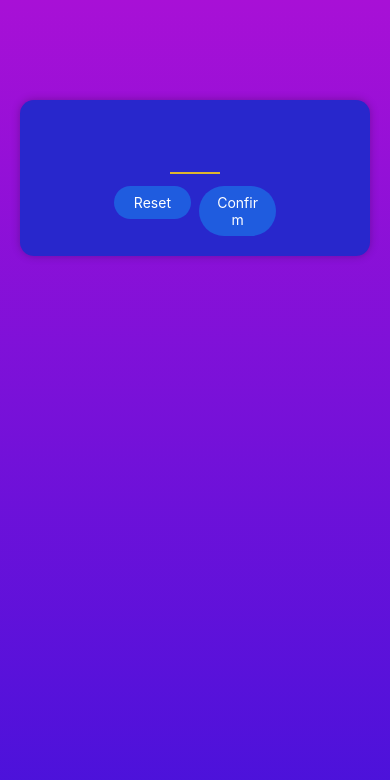
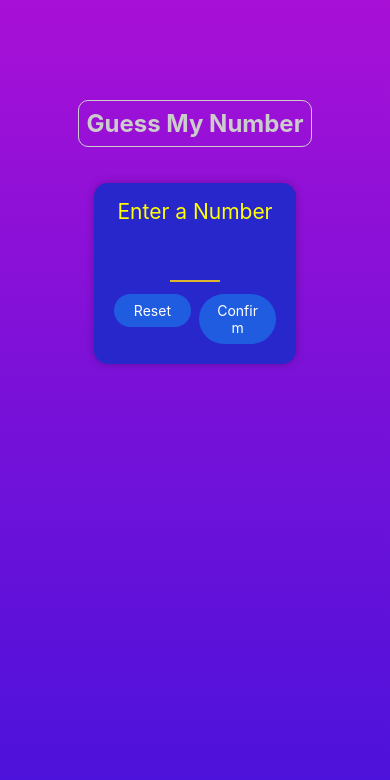
Before and after one commit to Midhunx01/numberGusserGame, a React Native app: screen / in a window 390 px wide. Shown: the top 780 px of the page. Built offline with nearby package versions, Linux system fonts and the light colour scheme.

Commit message:
Improved Screen Visuals

```diff
--- a/App.js
+++ b/App.js
@@ -4,20 +4,31 @@ import { LinearGradient } from 'expo-linear-gradient';
 
 import StartScreen from './screens/StartScreen';
 import GameScreen from './screens/GameScreen';
+import GameOverScreen from './screens/GameOverScreen';
 
 
 export default function App() {
 
   const [userNumber, setUserNumber] = useState();
+  const [gameIsOver, setGameIsOver] = useState(true)
 
   function onPickNumberHandler(choosenNumber) {
     setUserNumber(choosenNumber);
+    setGameIsOver(false);
+  }
+
+  function gameOverHandler() {
+    setGameIsOver(true);
   }
 
   let screen = <StartScreen onPickNumber={onPickNumberHandler} />
 
   if (userNumber) {
-    screen = <GameScreen />
+    screen = <GameScreen userNumber={userNumber} onGameOver={gameOverHandler} />
+  }
+
+  if (gameIsOver && userNumber ) {
+    screen = <GameOverScreen/>
   }
 
 
--- /dev/null
+++ b/components/Card.js
@@ -0,0 +1,27 @@
+import { View, StyleSheet } from "react-native";
+
+export default function Card ({ children }) {
+    return (
+        <View style={styles.inputContainer}>{children}</View>
+
+    )
+
+};
+
+
+const styles = StyleSheet.create({
+    inputContainer: {
+        justifyContent: 'center',
+        alignItems: 'center',
+        marginTop: 36,
+        marginHorizontal: 20,
+        padding: 16,
+        backgroundColor: '#2827CC',
+        borderRadius: 14,
+        elevation: 4,
+        shadowColor: 'black',
+        shadowRadius: 8,
+        ShadowOffset: { width: 5, height: 20 },
+        shadowOpacity: 0.25,
+    },
+})
--- /dev/null
+++ b/components/InstructionText.js
@@ -0,0 +1,15 @@
+import { Text, StyleSheet } from "react-native"
+
+export default function instructionText ({children}) {
+    return (
+        <Text style={styles.instructionText} >{children}</Text>
+    )
+};
+
+
+const styles = StyleSheet.create({
+    instructionText: {
+        color: 'yellow',
+        fontSize: 21,
+    },
+})
--- /dev/null
+++ b/components/NumberComponent.js
@@ -0,0 +1,30 @@
+import { Text, View, StyleSheet } from 'react-native';
+
+
+export default function NumberComponent({ children }) {
+    return (
+        <View style={styles.container}>
+            <Text style={styles.text} >{children}</Text>
+        </View>
+
+    )
+}
+
+
+const styles = StyleSheet.create({
+    container: {
+        borderWidth: 2,
+        borderColor: '#ccc',
+        padding: 24,
+        margin: 24,
+        borderRadius: 8,
+        alignItems: 'center',
+        justifyContent: 'center',
+
+    },
+    text: {
+        color: '#ccc',
+        fontSize: 36,
+        fontWeight: 'bold'
+    }
+})
--- a/screens/GameOverScreen.js
+++ b/screens/GameOverScreen.js
@@ -0,0 +1,10 @@
+import { Text } from 'react-native';
+
+
+export default function GameOverScreen () {
+
+    return (
+        <Text>Game Over screen</Text>
+    )
+
+}
--- a/screens/GameScreen.js
+++ b/screens/GameScreen.js
@@ -1,16 +1,73 @@
-import { View, Text, StyleSheet } from "react-native"
+import { useState, useEffect } from "react";
+import { View, Text, StyleSheet, Alert } from "react-native"
 
 
 import Title from "../components/Title"
+import NumberComponent from "../components/NumberComponent";
+import PrimaryButton from "../components/PrimaryButton";
+import Card from '../components/Card';
+import InstructionText from "../components/InstructionText";
 
-export default function GameScreen() {
+let minBoundary = 1;
+let maxBoundary = 100;
+
+export default function GameScreen({ userNumber, onGameOver }) {
+
+    const initialGuess = generateRandomNumberBetween(1, 100, userNumber)
+    const [currentGuess, setCurrentGuess] = useState(initialGuess);
+
+
+    useEffect(() => {
+        if (currentGuess === userNumber) {
+            onGameOver();
+        }},[currentGuess, userNumber, onGameOver]);
+
+
+
+
+
+    function generateRandomNumberBetween(min, max, exclude) {
+        const randomNumber = Math.floor(Math.random() * (max - min)) + min;
+
+        if (randomNumber === exclude) {
+            return generateRandomNumberBetween(min, max, exclude);
+        } else {
+            return randomNumber;
+        }
+
+    }
+
+    function nextGuessHandler(direction) {
+
+
+
+        if ((direction === "lower" && currentGuess < userNumber) || (direction === "higher" && currentGuess > userNumber)) {
+            Alert.alert("Don't Lie", "You Know That Wrong....", [{ text: "sorry!", style: "cancel" }]);
+            return;
+        }
+
+        if (direction === "lower") {
+            maxBoundary = currentGuess;
+        } else {
+            minBoundary = currentGuess + 1;
+        }
+
+        const newRandomNumber = generateRandomNumberBetween(minBoundary, maxBoundary, currentGuess);
+        setCurrentGuess(newRandomNumber);
+
+    }
+
     return (
         <View style={styles.GameScreenContainer}>
             <Title> Opponent's Guess </Title>
+            <NumberComponent>{currentGuess}</NumberComponent>
+            <Card>
+                <InstructionText>Higher Or Lower</InstructionText>
             <View>
-                <Text>Higher Or Lower</Text>
+                <PrimaryButton onPress={nextGuessHandler.bind(this, "higher")} >+</PrimaryButton>
+                <PrimaryButton onPress={nextGuessHandler.bind(this, "lower")} >-</PrimaryButton>
             </View>
-
+            </Card>
         </View>
     )
 
--- a/screens/StartScreen.js
+++ b/screens/StartScreen.js
@@ -1,11 +1,14 @@
 import { useState } from 'react';
-import { View, TextInput, StyleSheet, Alert } from 'react-native';
+import { View, TextInput, StyleSheet, Alert, Text } from 'react-native';
 
 
 import PrimaryButton from '../components/PrimaryButton';
+import Title from '../components/Title';
+import Card from '../components/Card';
+import InstructionText from '../components/InstructionText';
 
 
-function StartScreen({onPickNumber}) {
+function StartScreen({ onPickNumber }) {
 
     const [enteredNumber, setEnteredNumber] = useState('');
 
@@ -17,7 +20,7 @@ function StartScreen({onPickNumber}) {
         const choosenNumber = parseInt(enteredNumber);
 
         if (isNaN(choosenNumber) || choosenNumber <= 0 || choosenNumber > 99) {
-            Alert.alert('Invalid Number','Enter a number less than 99 and greater than 0', [{ text: 'Okay', style: 'destructive', onPress: resetInputHandler }]);
+            Alert.alert('Invalid Number', 'Enter a number less than 99 and greater than 0', [{ text: 'Okay', style: 'destructive', onPress: resetInputHandler }]);
             return;
 
         }
@@ -30,17 +33,22 @@ function StartScreen({onPickNumber}) {
     }
 
     return (
-        <View style={styles.inputContainer}>
+        <View style={styles.rootContainer}>
+            <Title>Guess My Number</Title>
+            <Card>
+                <InstructionText>Enter a Number</InstructionText>
                 <TextInput style={styles.textInput} maxLength={2} keyboardType={'number-pad'} value={enteredNumber}
                     onChangeText={numberInputHandler} />
                 <View style={styles.buttonsContainer}>
                     <View style={styles.buttonContainer}>
-                    <PrimaryButton  onPress={resetInputHandler}>Reset</PrimaryButton>
+                        <PrimaryButton onPress={resetInputHandler}>Reset</PrimaryButton>
                     </View>
                     <View style={styles.buttonContainer}>
                         <PrimaryButton onPress={confirmInputHandler}>Confirm</PrimaryButton>
                     </View>
                 </View>
+            </Card>
+
 
         </View>
     )
@@ -53,21 +61,13 @@ function StartScreen({onPickNumber}) {
 export default StartScreen;
 
 const styles = StyleSheet.create({
-    inputContainer: {
+    rootContainer: {
+        flex: 1,
+        marginTop: 100,
+        alignItems: 'center'
+    },
 
-        justifyContent: 'center',
-        alignItems: 'center',
-        marginTop: 100,
-        marginHorizontal: 20,
-        padding: 16,
-        backgroundColor: '#2827CC',
-        borderRadius: 14,
-        elevation: 4,
-        shadowColor: 'black',
-        shadowRadius: 8,
-        ShadowOffset: { width: 5, height: 20 },
-        shadowOpacity: 0.25,
-    },
+
     textInput: {
         height: 50,
         width: 50,
```
Lines whose indentation alone changed are shown as unchanged.
